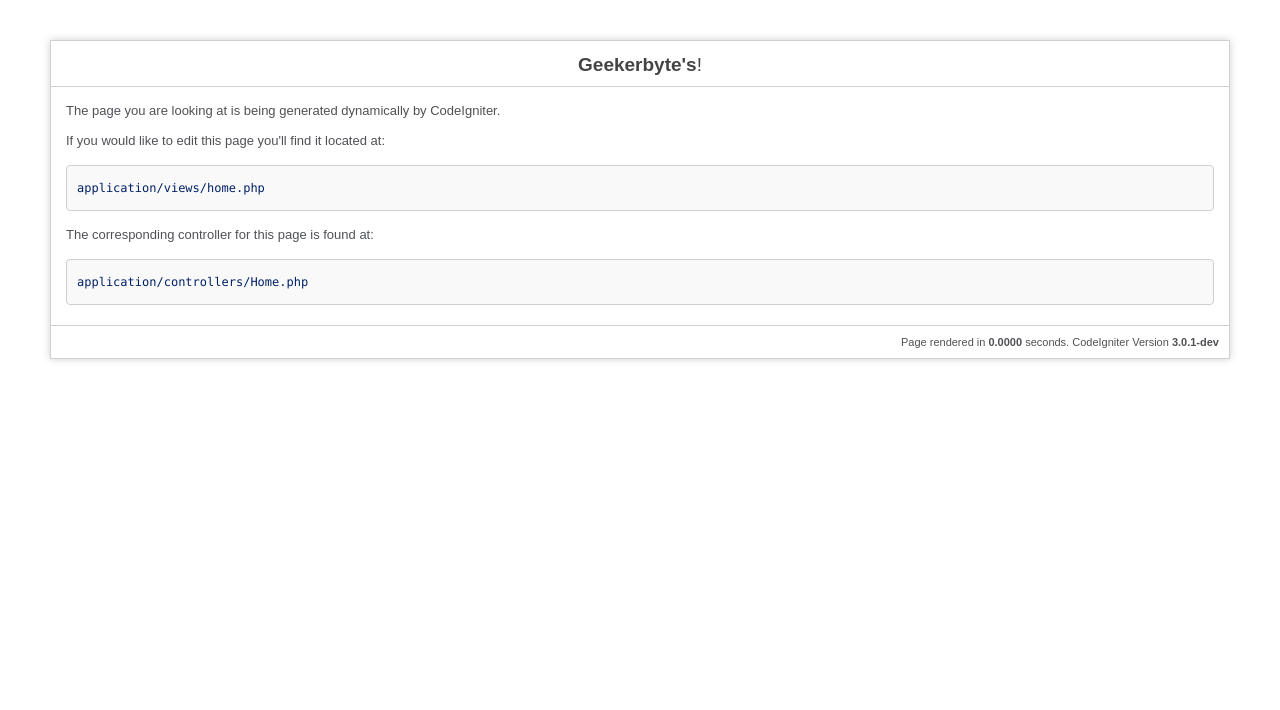
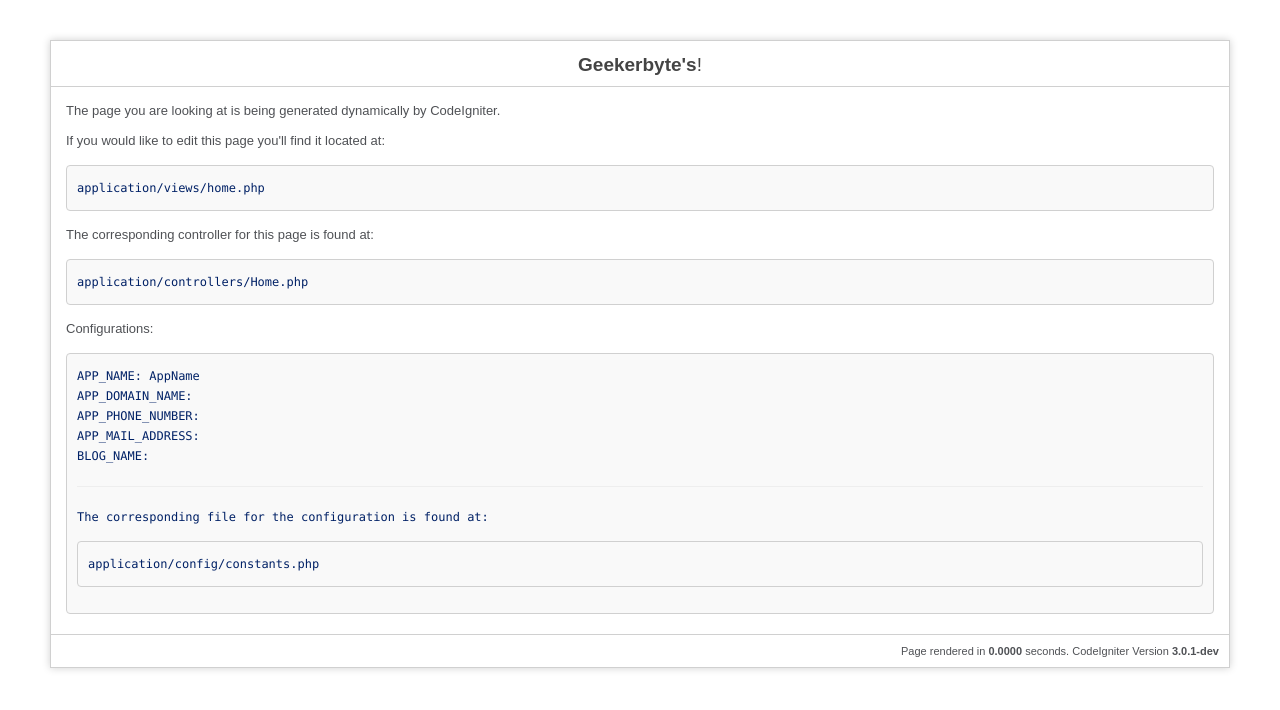
Before and after one commit to TripleKinsola/stand-alone-app, a CodeIgniter app: page /igniter/ in a window 1280 px wide. Shown: the top 710 px of the page. Run offline with CodeIgniter, Linux system fonts and the light colour scheme; some libraries are stand-ins or nearby versions.

Commit message:
set config to index public view

```diff
--- a/application/views/home/index.php
+++ b/application/views/home/index.php
@@ -86,6 +86,17 @@
 
         <p>The corresponding controller for this page is found at:</p>
         <code>application/controllers/Home.php</code>
+        <p>Configurations:</p>
+        <code>
+            APP_NAME: <?=APP_NAME?><br>
+            APP_DOMAIN_NAME: <?=APP_DOMAIN_NAME?><br>
+            APP_PHONE_NUMBER: <?=APP_PHONE_NUMBER?><br>
+            APP_MAIL_ADDRESS: <?=APP_MAIL_ADDRESS?><br>
+            BLOG_NAME: <?=BLOG_NAME?><br>
+            <hr>
+            <p>The corresponding file for the configuration is found at:</p>
+            <code>application/config/constants.php</code>
+        </code>
 
     </div>
 
```
